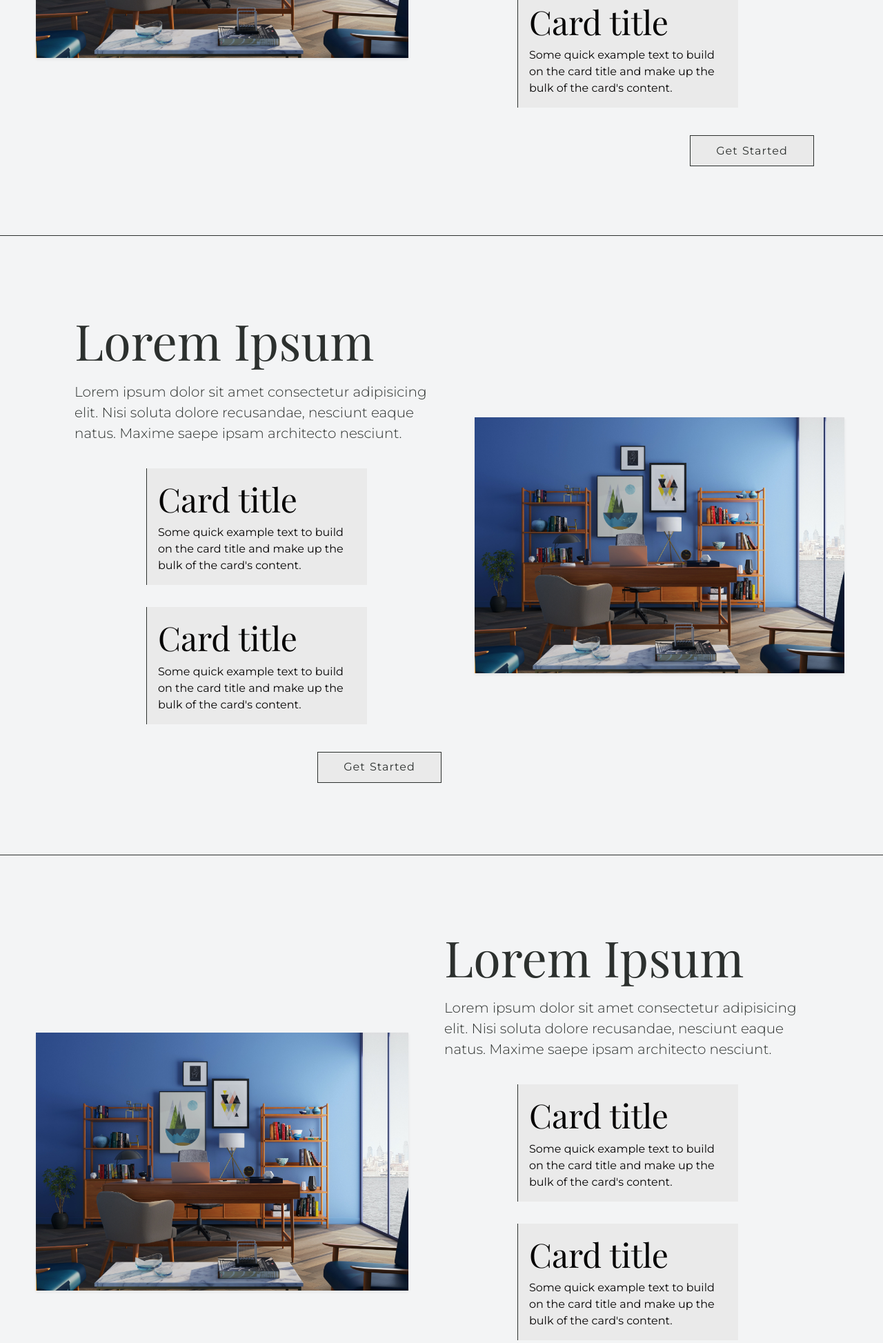
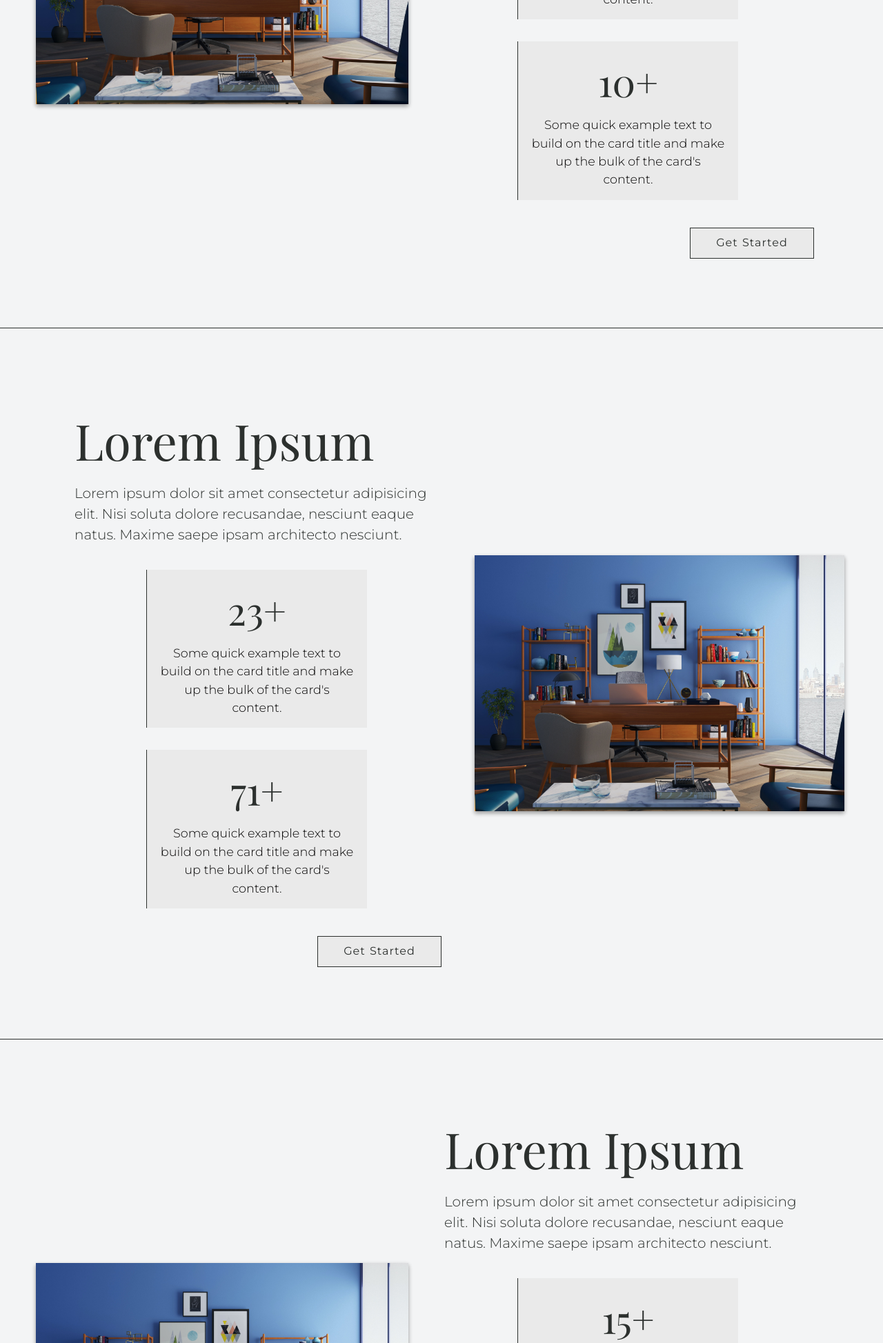
Before and after one commit to primetime71/business-website, a plain HTML site: page services.html in a window 1280 px wide. Shown: the part 853-2800 px from the top of the page at 69% size. Drawn offline with nearby package versions, Linux system fonts and the light colour scheme; a web font is replaced by a local one.

Commit message:
styled services.html

```diff
--- a/services.html
+++ b/services.html
@@ -76,13 +76,13 @@
 
         </section>
         <!-- services start -->
-        <section id="sp-service-1" class="p-md-5 p-3 m-0 d-flex flex-column justify-content-center">
+        <section id="sp-service-1" class="p-md-5 p-4 m-0 d-flex flex-column justify-content-center">
           <div class="row container-fluid hp-section-2-content-wrapper p-1 g-0">
             <div class="col-xl hp-section-2-content-1 d-flex align-items-center">
-              <img src="./src/assets/images/pexels-huseyn-kamaladdin-667838.jpg " class="img-fluid p-0 m-auto  shadow-sm" alt="">
+              <img src="./src/assets/images/pexels-huseyn-kamaladdin-667838.jpg " class="img-fluid p-0 m-auto  drop-shadow" alt="">
             </div>
             <div class="col-md hp-section-2-content-2 d-flex flex-column justify-content-center p-lg-5 ">
-              <h2 class="display-2 p-1 ">Lorem Ipsum</h2>
+              <h2 class="display-2 lh-base py-2 m-0 p-md-1 ">Lorem Ipsum</h2>
               <p class="lead p-1">Lorem ipsum dolor sit amet consectetur adipisicing elit. Nisi soluta dolore recusandae, nesciunt eaque natus. Maxime saepe ipsam architecto nesciunt.</p>
 
               <div class="row ">
@@ -90,8 +90,8 @@
                 <div class="col d-flex justify-content-center p-0 my-3">
                 <div class="card" style="width: 20rem;">
                 <div class="card-body">
-                  <h3 class=" display-5">Card title</h3>
-                  <p class="card-text">
+                  <h3 class="card-title display-4 text-center lh-base">05+</h3>
+                  <p class="card-text lead text-center">
                     Some quick example text to build on the card title and make up the bulk of the card's content.
                   </p>
 
@@ -101,8 +101,8 @@
               <div class="col d-flex justify-content-center p-0 my-3">
                 <div class="card" style="width: 20rem;">
                 <div class="card-body">
-                  <h3 class=" display-5">Card title</h3>
-                  <p class="card-text">
+                  <h3 class="card-title text-center lh-base">10+</h3>
+                  <p class="card-text lead text-center">
                     Some quick example text to build on the card title and make up the bulk of the card's content.
                   </p>
 
@@ -117,19 +117,19 @@
         </section>
 
           <!-- service-2 -->
-          <section id="sp-service-2" class="p-md-5 p-3 d-flex flex-column justify-content-center">
+          <section id="sp-service-2" class="p-md-5 p-4 d-flex flex-column justify-content-center">
             <div class="row container-fluid hp-section-2-content-wrapper p-2 g-0">
 
               <div class="col-md hp-section-2-content-2 d-flex flex-column justify-content-center p-lg-5  ">
-                <h2 class="display-2 p-1 ">Lorem Ipsum</h2>
+                <h2 class="display-2 lh-base py-2 m-0 p-md-1 ">Lorem Ipsum</h2>
                 <p class="lead p-1">Lorem ipsum dolor sit amet consectetur adipisicing elit. Nisi soluta dolore recusandae, nesciunt eaque natus. Maxime saepe ipsam architecto nesciunt.</p>
                 <div class="row ">
 
                   <div class="col d-flex justify-content-center p-0 my-3">
                   <div class="card" style="width: 20rem;">
                   <div class="card-body">
-                    <h3 class=" display-5">Card title</h3>
-                    <p class="card-text">
+                    <h3 class="card-title text-center lh-base">23+</h3>
+                    <p class="card-text lead text-center">
                       Some quick example text to build on the card title and make up the bulk of the card's content.
                     </p>
 
@@ -139,8 +139,8 @@
                 <div class="col d-flex justify-content-center p-0 my-3">
                   <div class="card" style="width: 20rem;">
                   <div class="card-body">
-                    <h3 class="display-5">Card title</h3>
-                    <p class="card-text">
+                    <h3 class="card-title text-center lh-base">71+</h3>
+                    <p class="card-text lead text-center">
                       Some quick example text to build on the card title and make up the bulk of the card's content.
                     </p>
 
@@ -151,24 +151,26 @@
 
                 <div class=" section-2-btn-wrapper container-fluid p-0 mt-4 d-flex justify-content-end"> <button class="btn p-1 btn-primary section-2-btn">Get Started</button></div>
               </div>
-              <div class="col-md hp-section-2-content-1 d-flex align-items-center"><img src="./src/assets/images/pexels-huseyn-kamaladdin-667838.jpg" class="img-fluid p-0 m-auto hp-section-2-img shadow-sm" alt=""></div>
+              <div class="col-md hp-section-2-content-1 d-flex align-items-center"><img src="./src/assets/images/pexels-huseyn-kamaladdin-667838.jpg" class="img-fluid p-0 m-auto hp-section-2-img drop-shadow" alt=""></div>
             </div>
        </section>
 
 
 
          <!-- service-3 -->
-        <section id="sp-service-3" class="p-md-5 p-3 d-flex flex-column justify-content-center" >
+        <section id="sp-service-3" class="p-md-5 p-4 d-flex flex-column justify-content-center" >
           <div class="row container-fluid hp-section-2-content-wrapper p-1 g-0">
-            <div class="col-md hp-section-2-content-1 d-flex align-items-center"><img src="./src/assets/images/pexels-huseyn-kamaladdin-667838.jpg " class="img-fluid p-0 m-auto hp-section-2-img shadow-sm" alt=""></div>
-            <div class="col-md hp-section-2-content-2 d-flex flex-column justify-content-center p-lg-5  "><h2 class="display-2 p-1 ">Lorem Ipsum</h2> <p class="lead p-1">Lorem ipsum dolor sit amet consectetur adipisicing elit. Nisi soluta dolore recusandae, nesciunt eaque natus. Maxime saepe ipsam architecto nesciunt.</p>
+            <div class="col-md hp-section-2-content-1 d-flex align-items-center"><img src="./src/assets/images/pexels-huseyn-kamaladdin-667838.jpg " class="img-fluid p-0 m-auto hp-section-2-img drop-shadow" alt=""></div>
+            <div class="col-md hp-section-2-content-2 d-flex flex-column justify-content-center p-lg-5  ">
+              <h2 class="display-2 lh-base py-2 m-0 p-md-1 ">Lorem Ipsum</h2>
+               <p class="lead p-1">Lorem ipsum dolor sit amet consectetur adipisicing elit. Nisi soluta dolore recusandae, nesciunt eaque natus. Maxime saepe ipsam architecto nesciunt.</p>
               <div class="row ">
 
                 <div class="col d-flex justify-content-center p-0 my-3">
                 <div class="card" style="width: 20rem;">
                 <div class="card-body">
-                  <h3 class=" display-5">Card title</h3>
-                  <p class="card-text">
+                  <h3 class="card-title text-center lh-base">15+</h3>
+                  <p class="card-text lead text-center">
                     Some quick example text to build on the card title and make up the bulk of the card's content.
                   </p>
 
@@ -177,13 +179,13 @@
               </div>
               <div class="col d-flex justify-content-center p-0 my-3">
                 <div class="card" style="width: 20rem;">
-                <div class="card-body">
-                  <h3 class=" display-5">Card title</h3>
-                  <p class="card-text">
-                    Some quick example text to build on the card title and make up the bulk of the card's content.
-                  </p>
+                  <div class="card-body">
+                    <h3 class="card-title text-center lh-base">28+</h3>
+                    <p class="card-text lead text-center">
+                      Some quick example text to build on the card title and make up the bulk of the card's content.
+                    </p>
 
-                </div>
+                  </div>
               </div>
               </div>
               </div>
--- a/src/css/main.css
+++ b/src/css/main.css
@@ -13,6 +13,7 @@
   --text-dark: #2c302e;
   --nav-hover: #e2e2e2;
   --nav-focus: #ffffff;
+  --card-body: #eaeaea;
 }
 
 * {
@@ -65,10 +66,16 @@ body {
 }
 .btn-primary:hover,
 .btn-secondary:hover {
-  /* background: linear-gradient(90deg, rgba(234, 204, 248, 0.45) 0%, rgba(102, 84, 241, 0.43) 100%); */
   background-color: var(--primary-bg-3);
   color: var(--text-dark);
-  /* background-color: #98ff98; */
+
+  border: 1px solid var(--text-dark);
+}
+.btn-primary:focus,
+.btn-secondary:focus {
+  box-shadow: none;
+  background-color: var(--primary-bg-3);
+  color: var(--text-dark);
   border: 1px solid var(--text-dark);
 }
 
@@ -126,7 +133,7 @@ body {
 }
 .fa-bars {
   font-size: 1.2em;
-  color: #050404;
+  color: var(--text-dark);
 }
 
 /* navbar */
@@ -311,7 +318,7 @@ footer {
   box-shadow: 0px 1px 5px black;
 }
 .to-top:hover {
-  color: rgba(102, 84, 241);
+  color: var(--primary-bg-3);
 }
 .to-top.active {
   opacity: 1;
@@ -320,9 +327,9 @@ footer {
 }
 
 .socials-icon:hover {
-  scale: 1.25;
+  scale: 1.5;
   transition: ease-in 0.2s;
-  color: rgba(102, 84, 241);
+  color: var(--primary-bg-3);
 }
 .contact-icons {
   height: 2em;
--- a/src/css/services.css
+++ b/src/css/services.css
@@ -1,3 +1,7 @@
+.drop-shadow {
+  box-shadow: rgba(0, 0, 0, 0.16) 0px 3px 6px, rgba(0, 0, 0, 0.23) 0px 3px 6px;
+}
+
 /* section-1 */
 
 .sp-link {
@@ -35,8 +39,18 @@ color:var(--text-dark);
 /* card styles */
 .card-body {
   color: #050404;
-  background-color: #eaeaea;
+  background-color: var(--card-body);
   /* background-color: #FF934F; */
+}
+.card-text {
+  font-family: "Montserrat", sans-serif;
+  font-size: 1.1em;
+}
+.card-title {
+  font-size: 3.5em;
+  font-family: "Playfair Display", serif;
+  font-weight: 300;
+  color: var(--text-dark);
 }
 
 /* card-styles */
```
